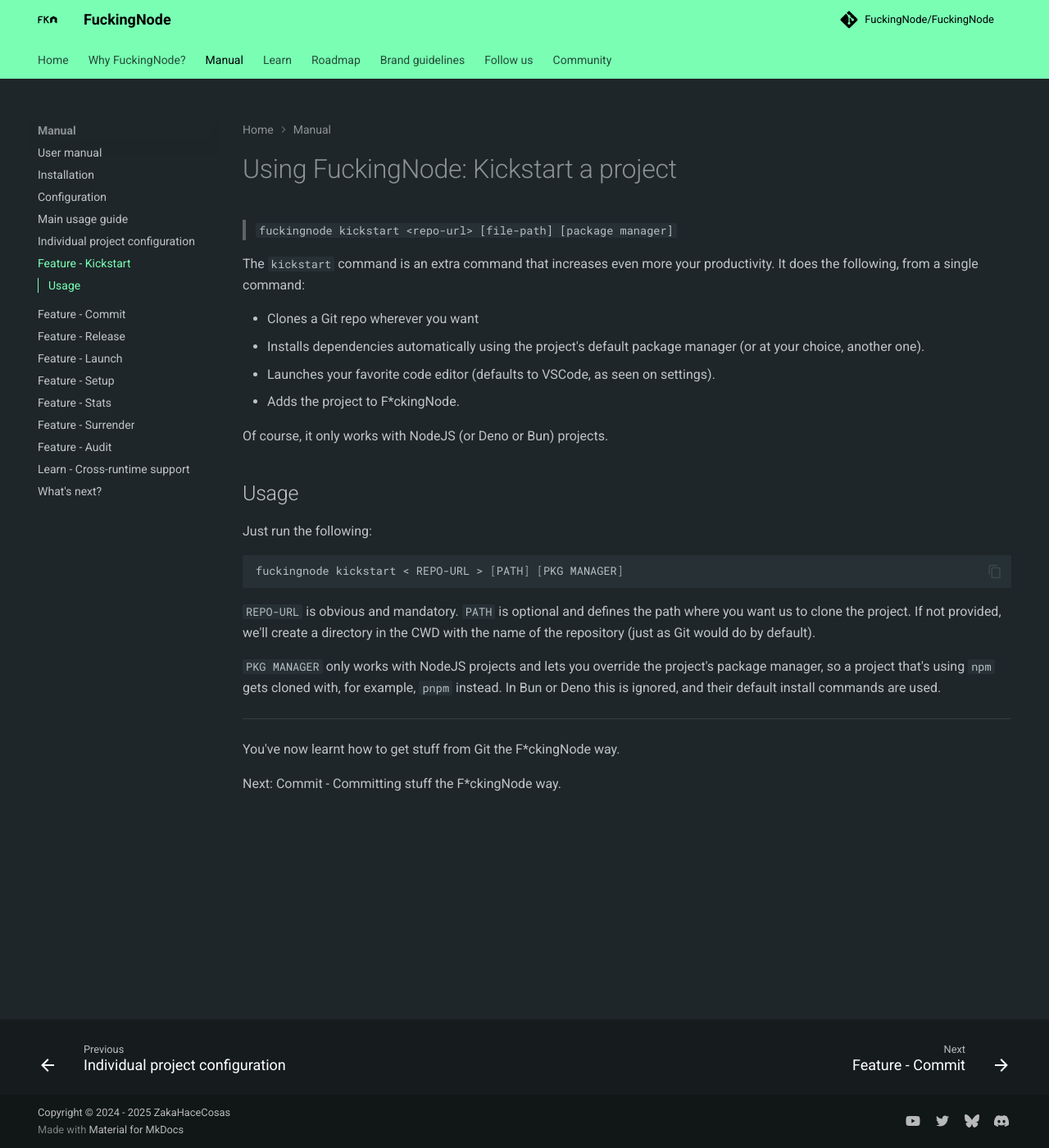
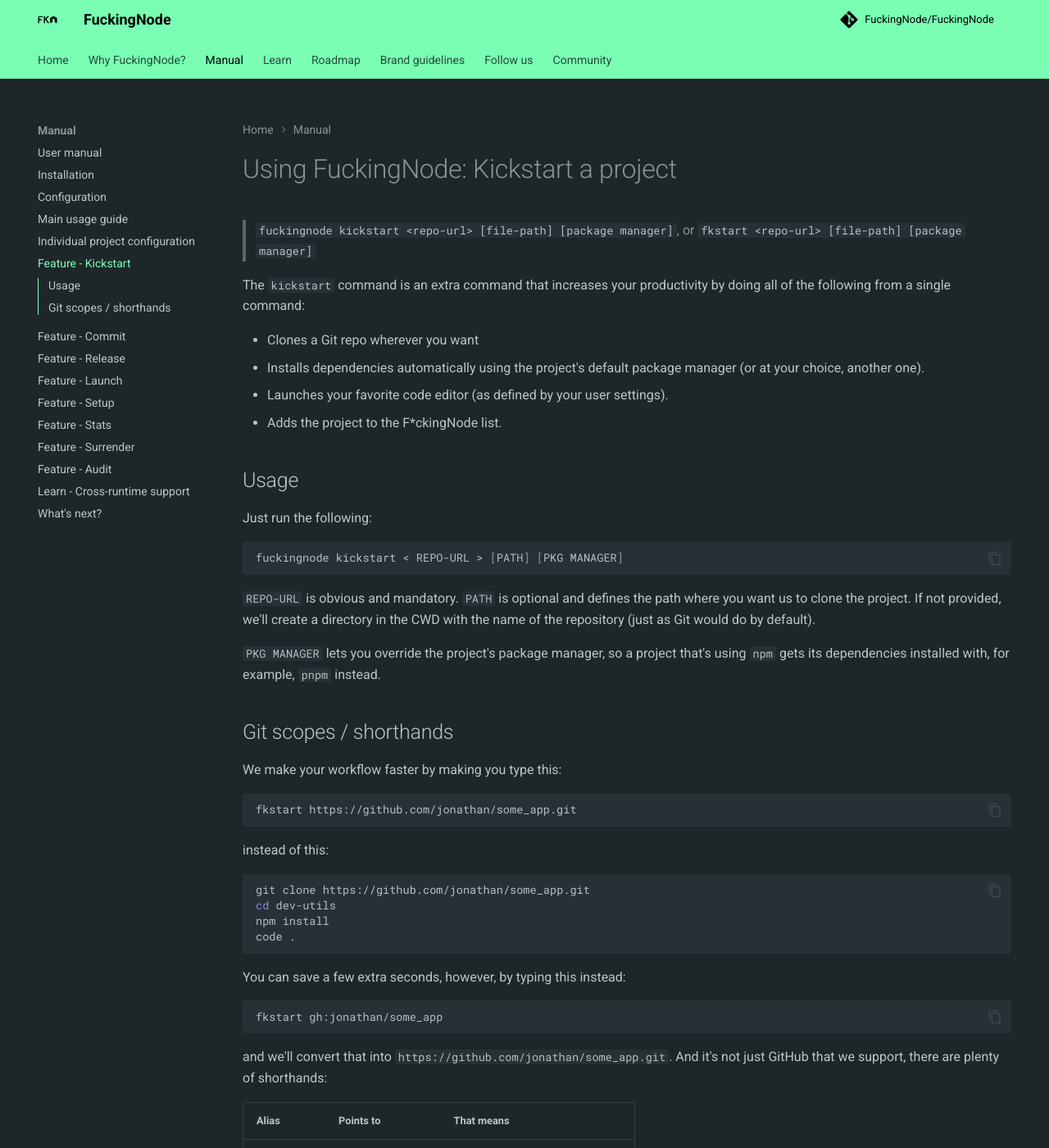
Before and after one commit to FuckingNode/fuckingnode.github.io, an MkDocs documentation site: the page built from docs/manual/kickstart.md, in a window 1280 px wide and 1400 px high. Shown: the whole window at 82% size. Built offline with MkDocs 1.6.1 and Material for MkDocs 9.7.7, drawn with Linux system fonts in a browser that asks for light colours; comment, search, counter and statistics services are not loaded; some of the changed text lies outside the part shown.

Commit message:
Update docs for v3.4.0

````diff
--- a/docs/manual/kickstart.md
+++ b/docs/manual/kickstart.md
@@ -1,15 +1,13 @@
 # Using FuckingNode: Kickstart a project
 
-> `fuckingnode kickstart <repo-url> [file-path] [package manager]`
+> `fuckingnode kickstart <repo-url> [file-path] [package manager]`, or `fkstart <repo-url> [file-path] [package manager]`
 
-The `kickstart` command is an extra command that increases even more your productivity. It does the following, from a single command:
+The `kickstart` command is an extra command that increases your productivity by doing all of the following from a single command:
 
 - Clones a Git repo wherever you want
 - Installs dependencies automatically using the project's default package manager (or at your choice, another one).
-- Launches your favorite code editor (defaults to VSCode, as seen on settings).
-- Adds the project to F\*ckingNode.
-
-Of course, it only works with NodeJS (or Deno or Bun) projects.
+- Launches your favorite code editor (as defined by your user settings).
+- Adds the project to the F\*ckingNode list.
 
 ## Usage
 
@@ -21,7 +19,45 @@
 
 `REPO-URL` is obvious and mandatory. `PATH` is optional and defines the path where you want us to clone the project. If not provided, we'll create a directory in the CWD with the name of the repository (just as Git would do by default).
 
-`PKG MANAGER` only works with NodeJS projects and lets you override the project's package manager, so a project that's using `npm` gets cloned with, for example, `pnpm` instead. In Bun or Deno this is ignored, and their default install commands are used.
+`PKG MANAGER` lets you override the project's package manager, so a project that's using `npm` gets its dependencies installed with, for example, `pnpm` instead.
+
+## Git scopes / shorthands
+
+We make your workflow faster by making you type this:
+
+```bash
+fkstart https://github.com/jonathan/some_app.git
+```
+
+instead of this:
+
+```bash
+git clone https://github.com/jonathan/some_app.git
+cd dev-utils
+npm install
+code .
+```
+
+You can save a few extra seconds, however, by typing this instead:
+
+```bash
+fkstart gh:jonathan/some_app
+```
+
+and we'll convert that into `https://github.com/jonathan/some_app.git`. And it's not just GitHub that we support, there are plenty of shorthands:
+
+| Alias | Points to            | That means                         |
+|:------|:---------------------|:-----------------------------------|
+| gh    | GitHub               | github.com/USER/REPO               |
+| gl    | GitLab               | gitlab.com/USER/REPO               |
+| bb    | Bitbucket            | bitbucket.org/USER/REPO            |
+| sr    | SourceForge          | sourceforge.net/p/USER/REPO        |
+| bbp   | Bitbucket Pipelines  | bitbucket.org/USER/REPO/pipelines  |
+| gist  | GitHub Gist          | gist.github.com/USER/REPO          |
+| cb    | Codeberg             | codeberg.org/USER/REPO             |
+| gt    | Gitee                | gitee.com/USER/REPO                |
+| fg    | Framagit             | framagit.org/USER/REPO             |
+| op    | OpenPrivacy Git      | git.openprivacy.ca/USER/REPO       |
 
 ---
 
--- a/mkdocs.yml
+++ b/mkdocs.yml
@@ -102,6 +102,8 @@
               "crossruntime.md": "learn/cross-runtime-support.md"
               "crossplatform.md": "learn/cross-runtime-support.md"
               "follow-us.md": "about/social.md"
+              "why.md": "about/why.md"
+              "motivation.md": "about/why.md"
 
 markdown_extensions:
     - abbr
````
Also changed, not shown: docs/index.md (+1 -1 lines), docs/learn/audit.md (+3 -2 lines), docs/learn/cross-runtime-support.md (+5 -8 lines).
